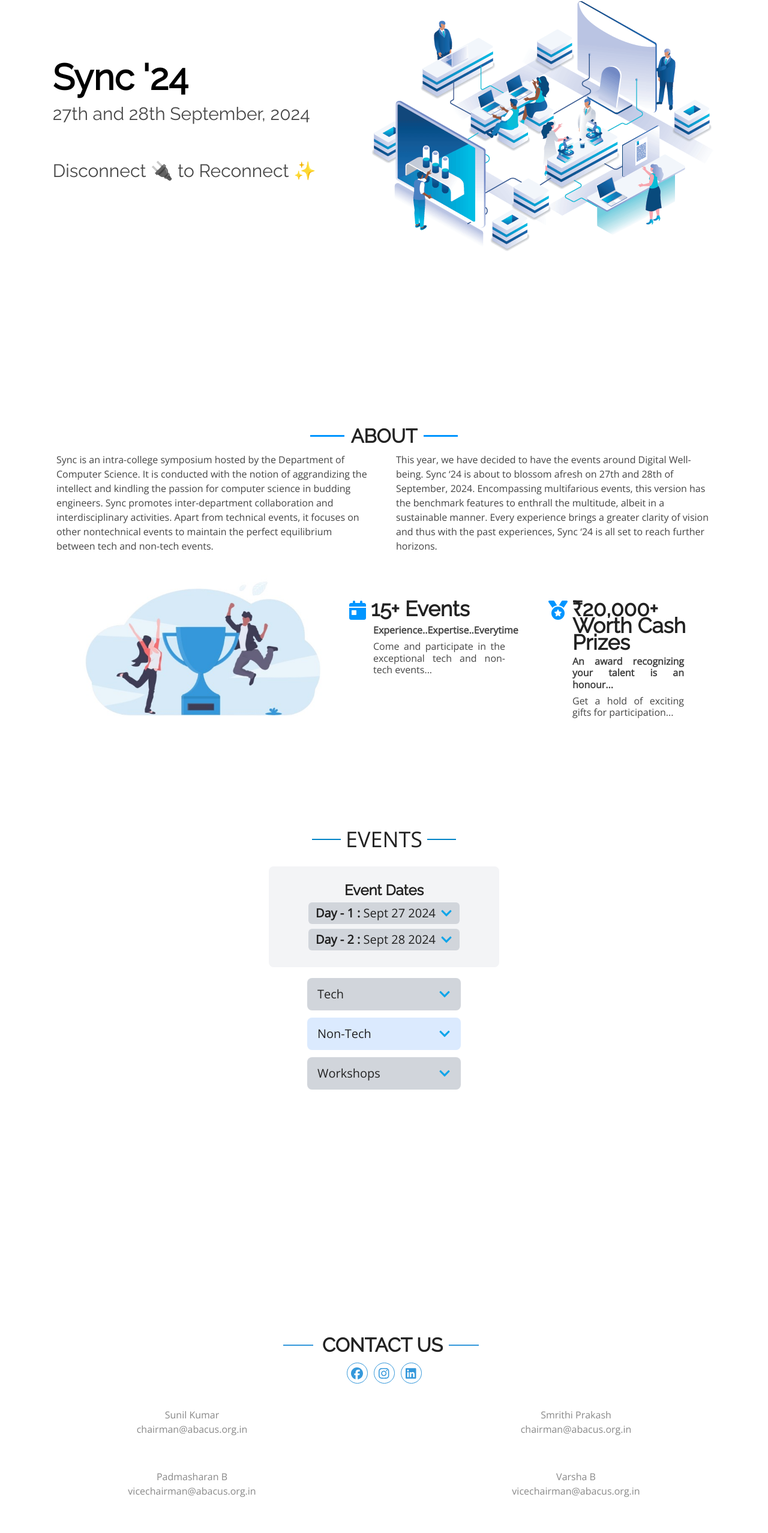
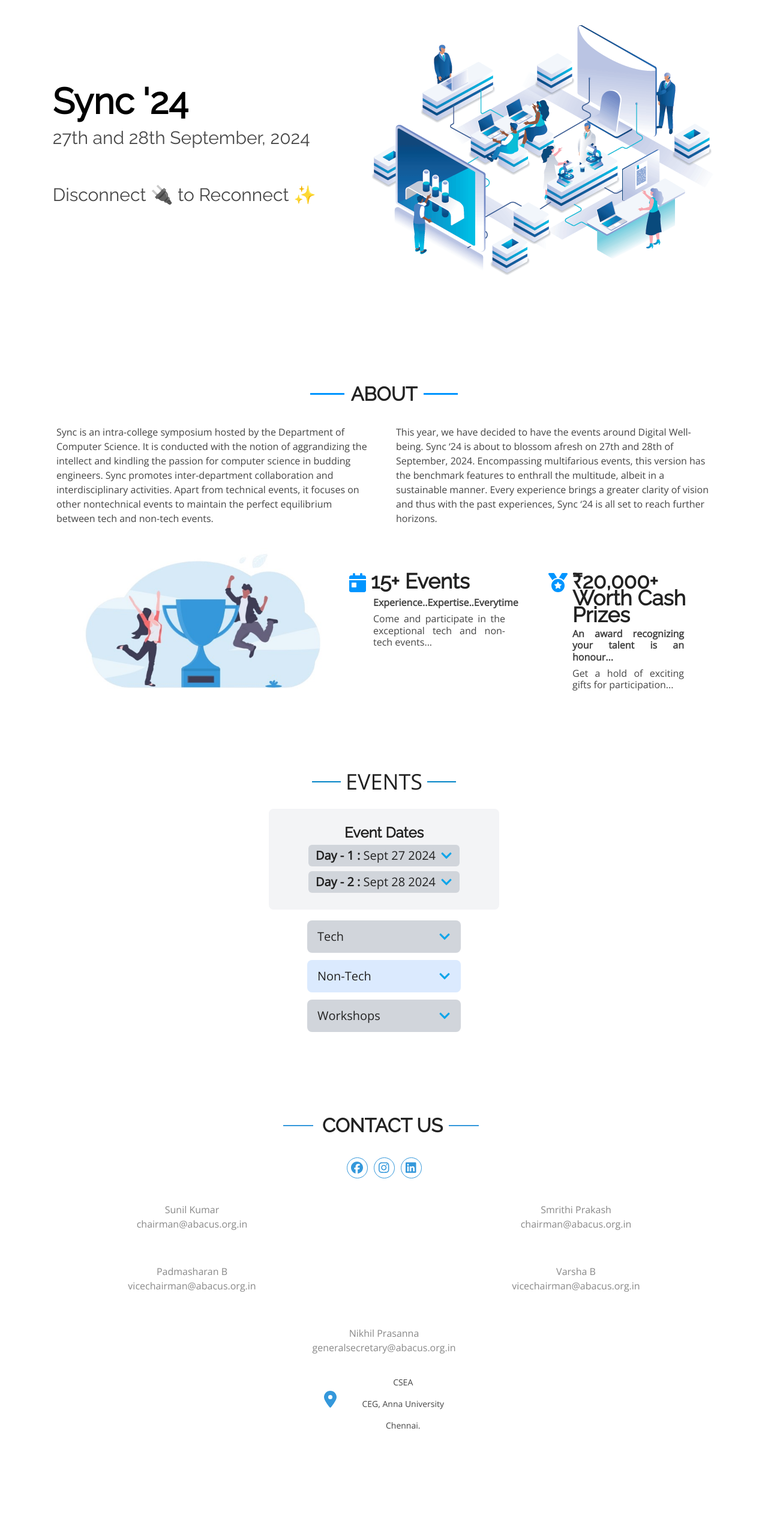
Before and after one commit to Sivanipriya/SYNC-24, a React (Vite) app in the folder sync24/: page / in a window 1280 px wide. Shown: the part 181-2736 px from the top of the page at 60% size. After the commit the page ends 2647 px from the top, so only its background shows below. Built offline with nearby package versions, Linux system fonts and the light colour scheme.

Commit message:
Update 4

```diff
--- a/sync24/index.html
+++ b/sync24/index.html
@@ -3,7 +3,7 @@
   <head>
     <meta charset="UTF-8" />
     <link rel="icon" type="image/svg+xml" href="./sync1.png"/>
-    <meta name="viewport" content="width=device-width, initial-scale=1.0" />
+    <meta name="viewport" content="width=device-width" />
     <link href="https://fonts.googleapis.com/css2?family=Roboto:wght@400;700&display=swap" rel="stylesheet">
     <title>SYNC</title>
   </head>
--- a/sync24/src/components/About/About.css
+++ b/sync24/src/components/About/About.css
@@ -3,7 +3,6 @@
 .about-container {
     padding: 20px;
     max-width: 90%;
-    padding-top:90px;
 
     margin: 0 auto;
 }
--- a/sync24/src/components/About/About.jsx
+++ b/sync24/src/components/About/About.jsx
@@ -27,12 +27,12 @@ const About = () => {
 
     return (
         <div className="about-container">
-           <div className="about-header">
-    <span className="line"></span> {/* Line before */}
-    <h1 className="about-title">ABOUT</h1>
-    <span className="line"></span> {/* Line after */}
-</div>
-
+            <div className="about-header">
+                <span className="line"></span> {/* Line before */}
+                <h1 className="about-title">ABOUT</h1>
+                <span className="line"></span> {/* Line after */}
+            </div>
+            <br></br>
             <div className="about-content">
                 <div className="about-text">
                     <p>Sync is an intra-college symposium hosted by the Department of Computer Science. It is conducted with the notion of aggrandizing the intellect and kindling the passion for computer science in budding engineers. Sync promotes inter-department collaboration and interdisciplinary activities. Apart from technical events, it focuses on other nontechnical events to maintain the perfect equilibrium between tech and non-tech events.</p>
--- a/sync24/src/components/Contact/Contact.css
+++ b/sync24/src/components/Contact/Contact.css
@@ -1,6 +1,6 @@
 .section-title{
-    min-height: 100vh;
-    padding-top:100px;
+    min-height: 80vh;
+    padding-top:50px;
 }
 .section-title h2{
     text-align: center;
--- a/sync24/src/components/Contact/Contact.jsx
+++ b/sync24/src/components/Contact/Contact.jsx
@@ -32,6 +32,7 @@ const Contact = () => {
   return (
     <div className="section-title">
       <h2 className="header">CONTACT US</h2>
+      <br></br>
       <div className="social-links">
         <a
           href="https://www.facebook.com/csea.ceg"
--- a/sync24/src/components/Events/Events.jsx
+++ b/sync24/src/components/Events/Events.jsx
@@ -319,7 +319,7 @@ const Events = () => {
     <div
     className="mb-[5%] text-[#222222]"
     data-aos="fade-up"
-    style={{ minHeight: '100vh', paddingTop: '100px' }}
+    style={{ minHeight: '50vh', paddingTop: '50px' }}
   >
       <div
         className="flex flex-row justify-center items-center my-[1%]"
--- a/sync24/src/components/Header/Header.jsx
+++ b/sync24/src/components/Header/Header.jsx
@@ -44,7 +44,7 @@ const Header = () => {
       <div className="navContainer container d-flex align-items-center justify-content-between">
         {/* Logo Name */}
         <div className="logo-name">
-          <a href="../">
+          <a href="https://cseaceg.org.in/">
             <img
               src={cseaBlack}
               alt="CSEA"
--- a/sync24/src/components/Home/Home.css
+++ b/sync24/src/components/Home/Home.css
@@ -5,7 +5,7 @@ padding:0;
 min-height:100vh;
 }
 .HomeFlex{
-    min-height:100vh;
+    min-height:110vh;
     display: flex;
     justify-content: space-evenly;
     align-items: center;
```
